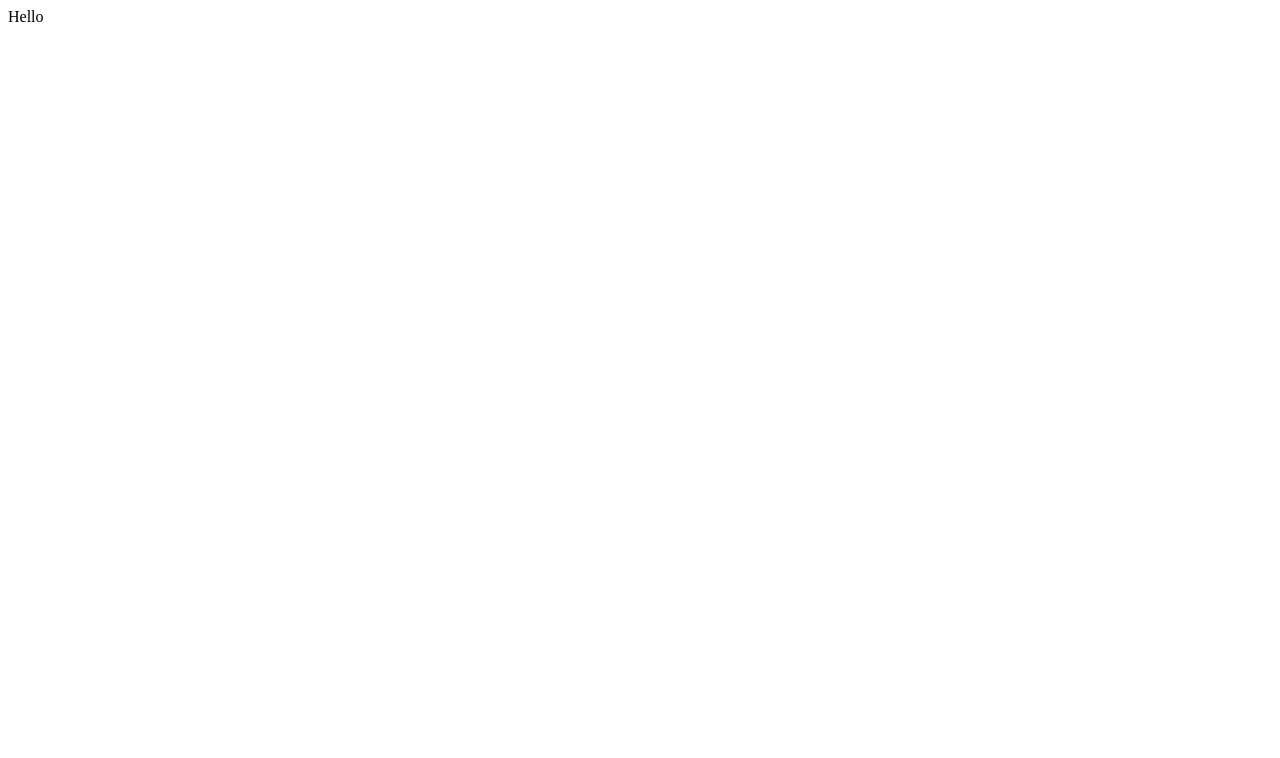
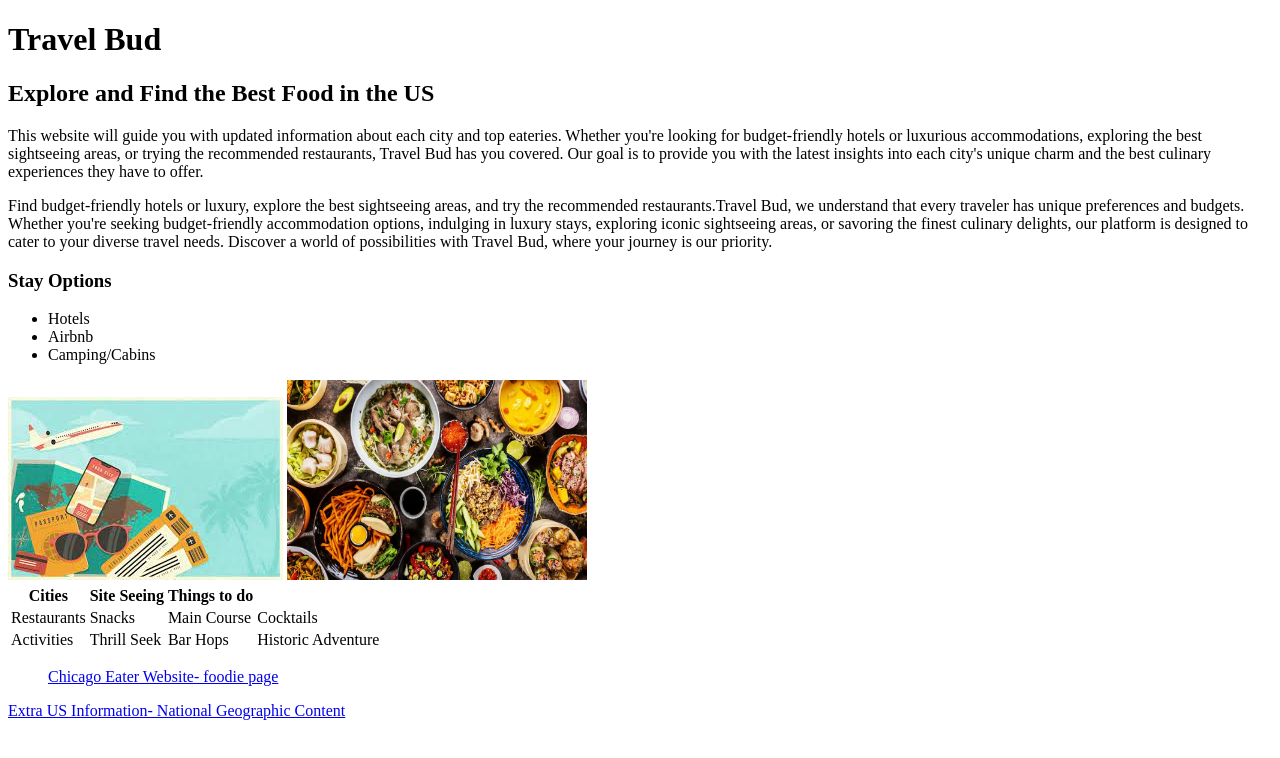
Before and after one commit to sysshrty/sysshrty.github.io, a plain HTML site: page CSCE242/assignments/01/index.html in a window 1280 px wide. Drawn offline with Linux system fonts and the light colour scheme.

Commit message:
added assignments 1 html

```diff
--- a/CSCE242/assignments/01/index.html
+++ b/CSCE242/assignments/01/index.html
@@ -1 +1,63 @@
-Hello
+<!DOCTYPE html>
+<html>
+
+<head>
+    <title>Travel Bud</title>
+    <!-- Sherry Begay CSCE 242 -->
+</head>
+
+<body>
+
+    <header>
+        <h1>Travel Bud</h1>
+        <h2>Explore and Find the Best Food in the US</h2>
+    </header>
+
+    <section>
+        <p>This website will guide you with updated information about each city and top eateries. Whether you're looking for budget-friendly hotels or luxurious accommodations, exploring the best sightseeing areas, or trying the recommended restaurants, Travel Bud has you covered. Our goal is to provide you with the latest insights into each city's unique charm and the best culinary experiences they have to offer.</p>
+        <p>Find budget-friendly hotels or luxury, explore the best sightseeing areas, and try the recommended restaurants.Travel Bud, we understand that every traveler has unique preferences and budgets. Whether you're seeking budget-friendly accommodation options, indulging in luxury stays, exploring iconic sightseeing areas, or savoring the finest culinary delights, our platform is designed to cater to your diverse travel needs. Discover a world of possibilities with Travel Bud, where your journey is our priority.</p>
+        <h3>Stay Options</h3>
+        <ul>
+            <li>Hotels</li>
+            <li>Airbnb</li>
+            <li>Camping/Cabins</li>
+        </ul>
+
+        <img src="images/travel.jpeg" alt="Travel Picture">
+        <img src="images/food.jpeg" alt="Travel Picture 2 of food" width="300" height="200">
+
+    </section>
+
+    <section>
+        <table>
+            <tr>
+                <th>Cities</th>
+                <th>Site Seeing</th>
+                <th>Things to do</th>
+            </tr>
+            <tr>
+                <td>Restaurants</td>
+                <td>Snacks</td>
+                <td>Main Course</td>
+                <td>Cocktails</td>
+            </tr>
+            <tr>
+                <td>Activities</td>
+                <td>Thrill Seek</td>
+                <td>Bar Hops</td>
+                <td>Historic Adventure</td>
+            </tr>
+        </table>
+        <ul>
+            <a href="https://chicago.eater.com/22970672/best-food-chicago-restaurants-city-guide">Chicago Eater Website- foodie page</a>
+        </ul>
+        <a href="https://www.nationalgeographic.com/travel/article/travel-advisories-state-department-safety">Extra US Information- National Geographic Content</a>
+    </section>
+
+    <footer>
+        <!-- Table to hyperlink options -->
+    </footer>
+
+</body>
+
+</html>
```
Also changed, not shown: csce242/exercises/jan11/index.html (+2 -1 lines), CSCE242/assignments/01/images/food.jpeg (added), CSCE242/assignments/01/images/travel.jpeg (renamed from csce242/exercises/jan11/jan11/images/travel.jpeg), 6 other files.
